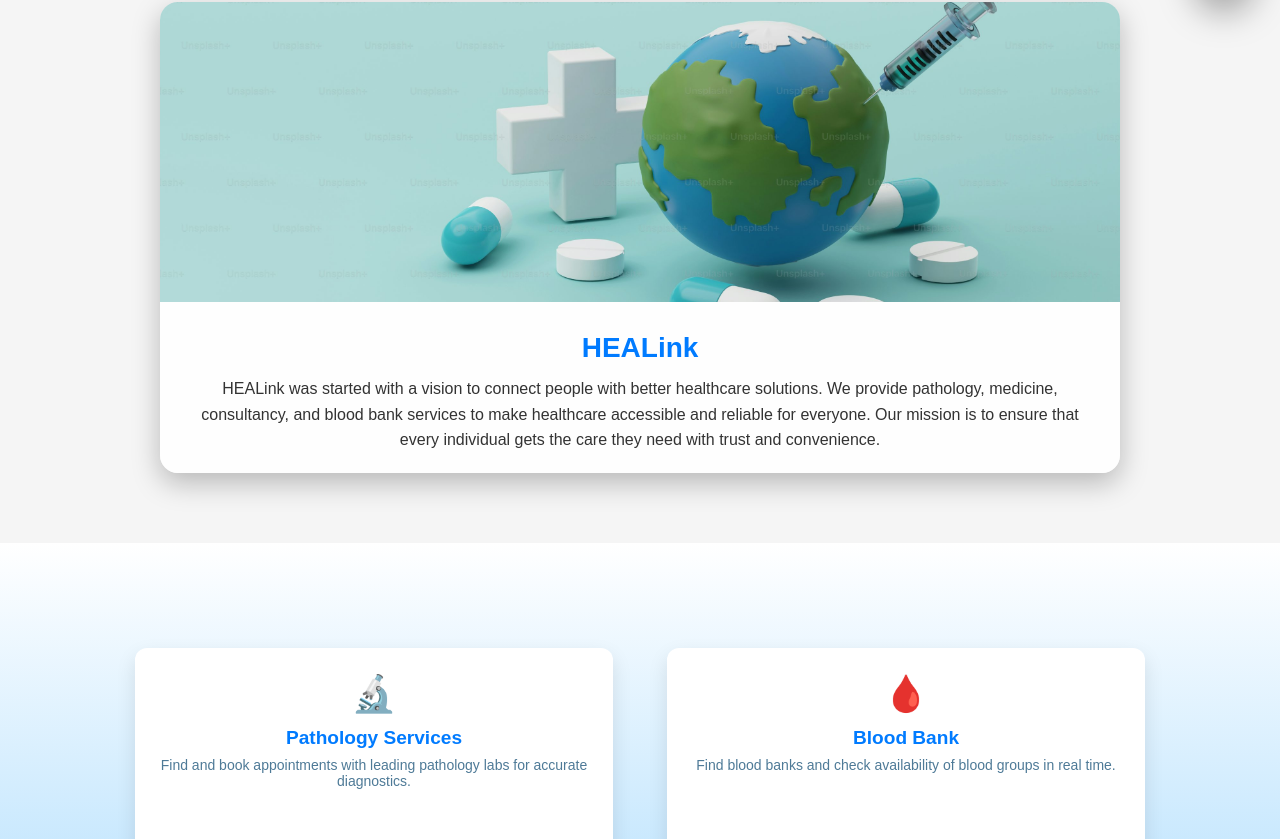
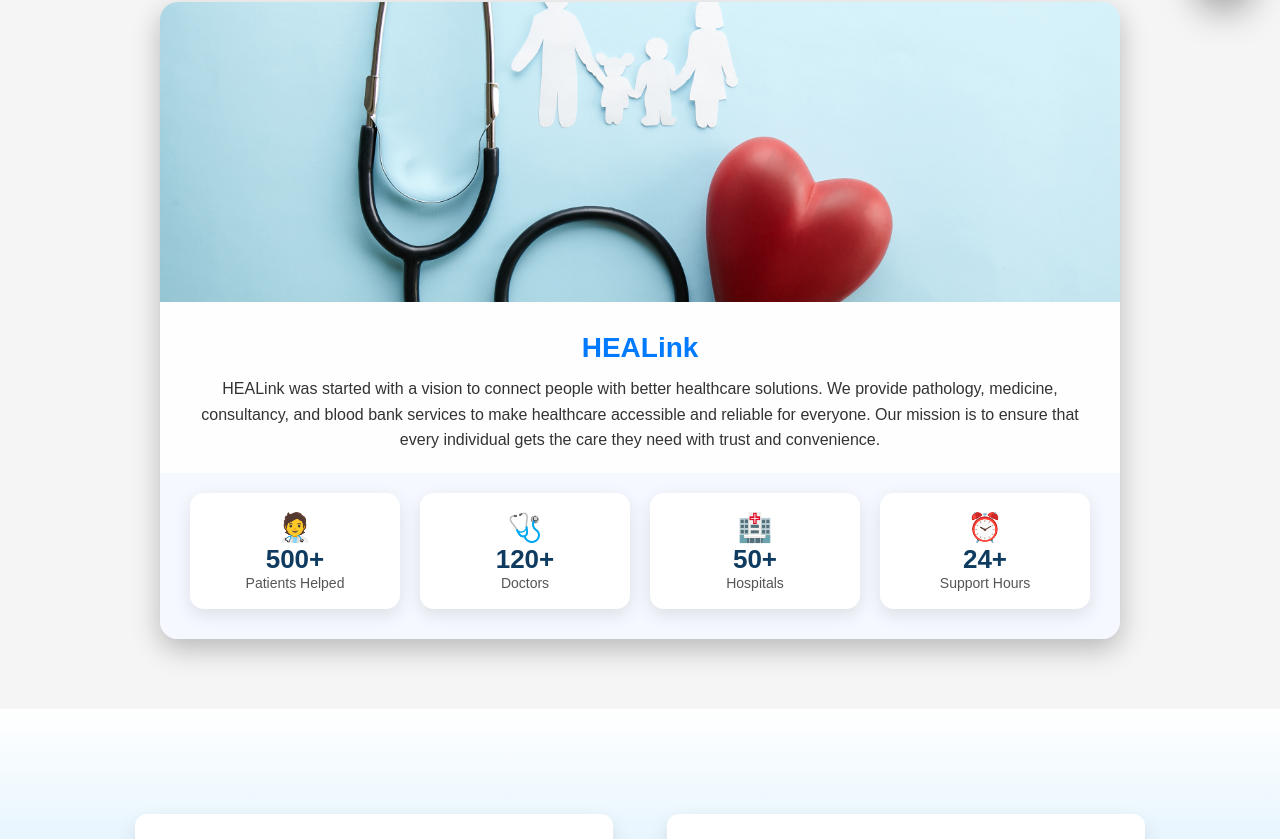
Before and after one commit to Jaswan30/healink, a React (Create React App) app in the folder frontend/: page / in a window 1280 px wide. Shown: the part 778-1617 px from the top of the page. Built offline with nearby package versions, Linux system fonts and the light colour scheme; no server answers.

Commit message:
fixed counter usage

```diff
--- a/frontend/src/components/About.js
+++ b/frontend/src/components/About.js
@@ -51,7 +51,7 @@
       setCurrentIndex((p) => (p + 1) % images.length);
     }, 4000);
     return () => clearInterval(interval);
-  }, );
+  }, [images.length]);
 
   return (
     <section
@@ -80,7 +80,7 @@
         />
       </div>
 
-      {/* ===== Text Section (ONLY TEXT) ===== */}
+      {/* Text Section */}
       <div
         style={{
           background: "rgba(255,255,255,0.95)",
@@ -116,7 +116,22 @@
         </p>
       </div>
 
-
+      {/* ===== Counter Section (FIX) ===== */}
+      <div
+        style={{
+          display: "flex",
+          gap: 20,
+          padding: "20px 30px 30px",
+          justifyContent: "space-around",
+          flexWrap: "wrap",
+          background: "#f5f9ff",
+        }}
+      >
+        <Counter end={500} label="Patients Helped" icon="🧑‍⚕️" />
+        <Counter end={120} label="Doctors" icon="🩺" />
+        <Counter end={50} label="Hospitals" icon="🏥" />
+        <Counter end={24} label="Support Hours" icon="⏰" />
+      </div>
     </section>
   );
 }
```
